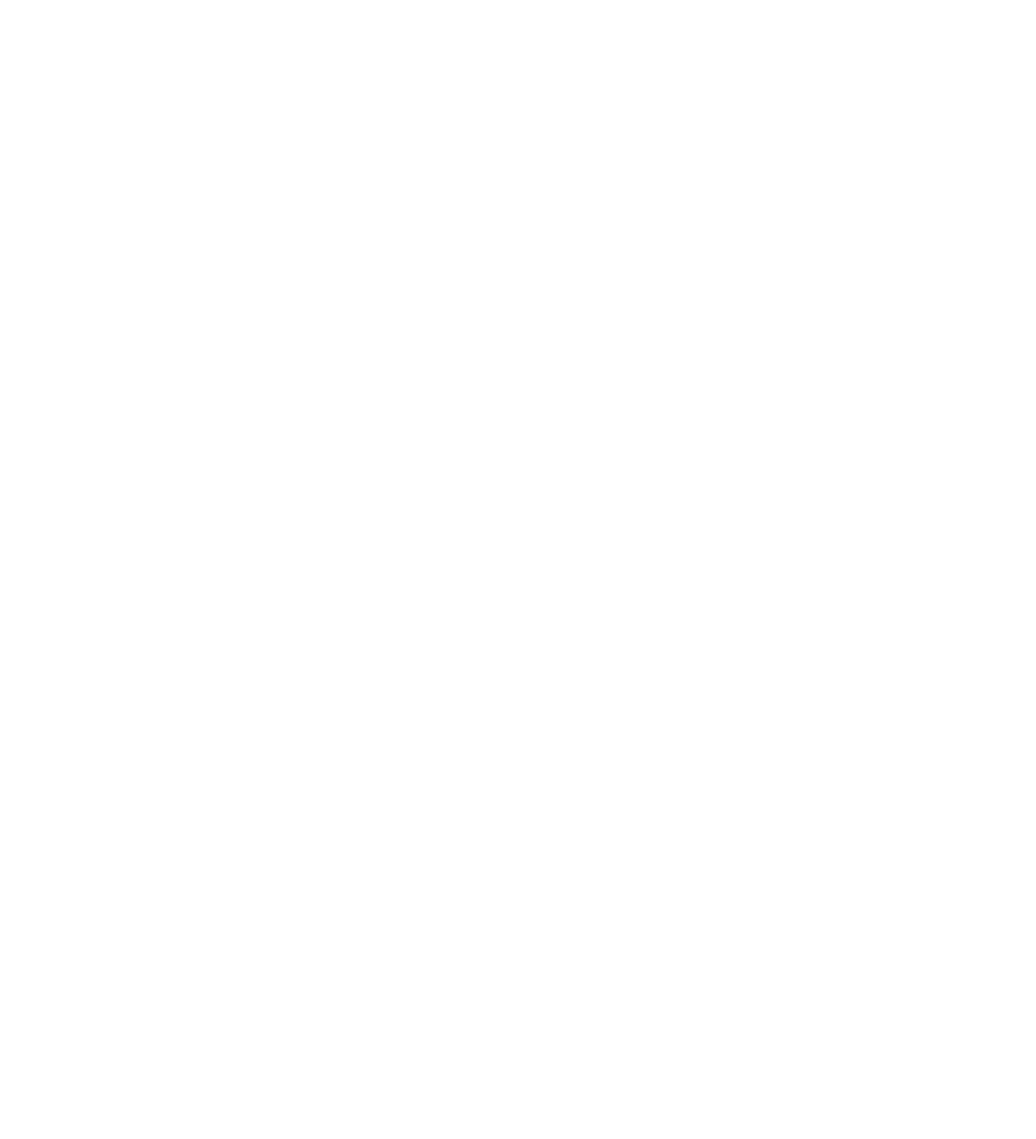
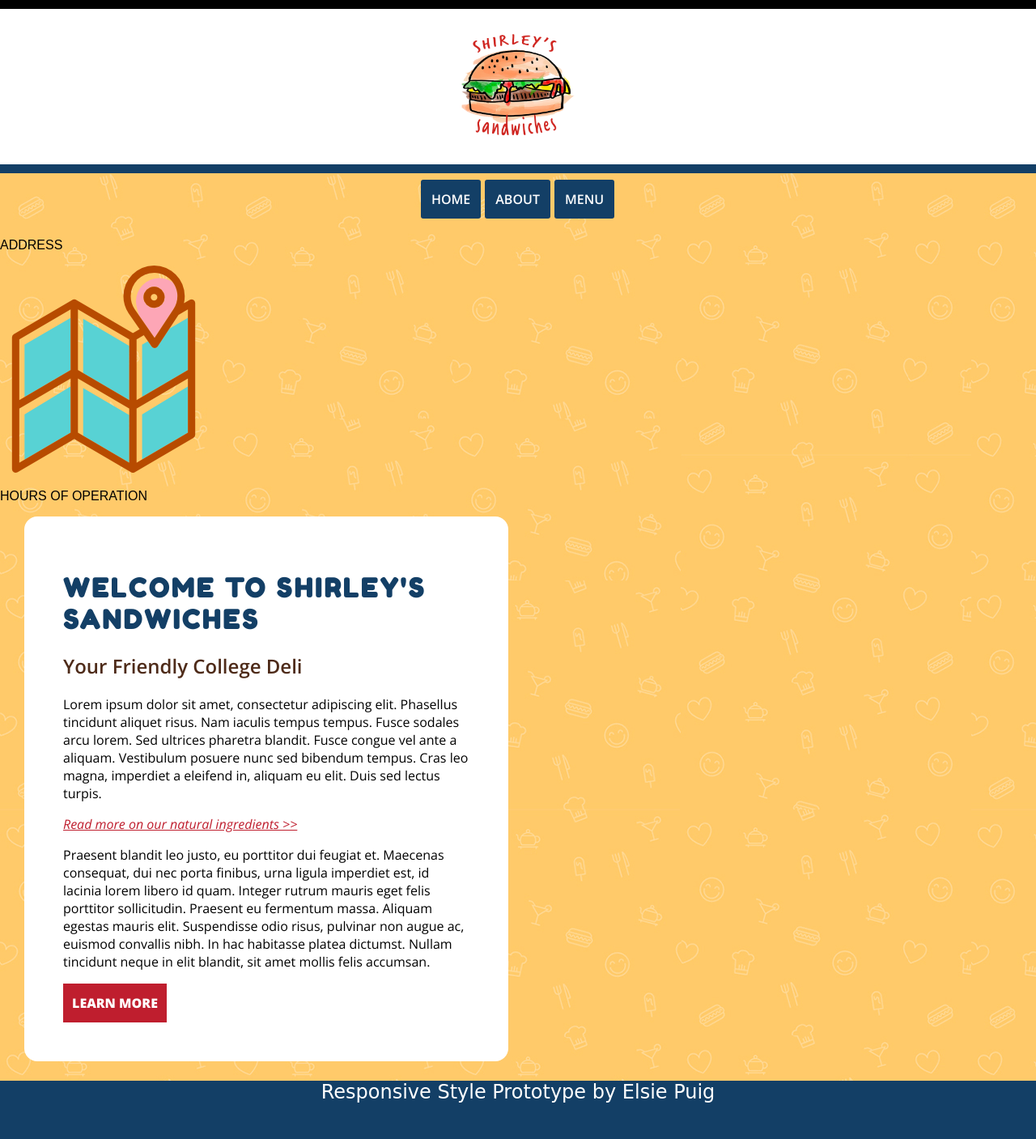
Before and after one commit to epuigsant/project_final3_puig_elsie, a plain HTML site: page index.html in a window 1280 px wide. Shown: the whole page at 81% size. Before the commit the page ends 800 px from the top, so only its background shows below. Drawn offline with nearby package versions, Linux system fonts and the light colour scheme; a web font is replaced by a local one.

Commit message:
add initial HTML and CSS files

```diff
--- a/css/main.css
+++ b/css/main.css
@@ -0,0 +1,289 @@
+html {
+    box-sizing: border-box;
+}
+
+*,
+*::before,
+*::after {
+    box-sizing: inherit;
+}
+
+body {
+    background-image: url("../img/background-copy.jpg");
+    font-family: Arial, Helvetica, sans-serif;
+    max-width: 1600px;
+}
+
+/* Grid */
+
+.container {
+    padding: 0 30px;
+}
+
+.container .column {
+    display: inline-block;
+    padding: 3em;
+    vertical-align: top;
+}
+
+.container .one-of-two {
+    width:49%;
+}
+
+#header {
+    width: 100%;
+}
+
+/* Header */
+
+#logo {
+    width: 100%;
+    margin: 0 auto;
+    background-color: #ffffff;
+    border-bottom: 0.7em solid #133f66;
+    border-top: 0.7em solid #000000;
+}
+
+#logo img {
+    width: 15%;
+    display: block;
+    margin: auto;
+}
+
+.visuallyhidden {
+    border: 0;
+    clip: rect(0 0 0 0);
+    height: 1px;
+    margin: -1px;
+    overflow: hidden;
+    padding: 0;
+    position: absolute;
+    width: 1px;
+}
+
+#navigation ul {
+    margin-top: 0;
+    margin-bottom: 1em;
+    padding: 0.5em 0;
+    list-style: none;
+    width: 100%;
+    text-align: center;
+}
+
+#navigation li {
+    display: inline-block;
+    margin-right: 1px;
+}
+
+li a {
+    display: block;
+    min-width: 2em;
+    padding: 0.8em;
+    text-decoration: none;
+    text-align: center;
+    text-transform: uppercase;
+    background-color: #133f66;
+    color: #ffffff;
+    font-weight: 600;
+    border-radius: 3px;
+    font-family: 'Open Sans', sans-serif;
+}
+
+li a:hover {
+    text-decoration: none;
+    color: #d7b424;
+    font-weight: 800;
+    font-family: 'Open Sans', sans-serif;
+}
+
+/* Main Section */
+
+#main {
+    margin: 0 auto;
+    width: 100%;
+}
+
+#main-content {
+    background-color: #ffffff;
+    border-radius: 1em;
+}
+
+#main-content h1 {
+    font-family: 'Fredoka One', cursive;
+    text-transform: uppercase;
+    letter-spacing: 0.1em;
+    color: #133f66;
+}
+
+#main-content h2 {
+    font-family: 'Open Sans', sans-serif;
+    font-weight: 600;
+    color: #4e2b19;
+}
+
+#main-content p {
+    font-family: 'Open Sans', sans-serif;
+}
+
+#main-content a {
+    font-family: 'Open Sans', sans-serif;
+    font-style: italic;
+    font-weight: 300;
+    color: #bf1e2e;
+}
+
+#main-content a:hover {
+    color: #6f9929;
+}
+
+button {
+    width: 8em;
+    height: 3em;
+    padding: 0.2em 0 0.2em 0;
+    border-style: none;
+    font-family: 'Open Sans', sans-serif;
+    text-transform: uppercase;
+    color: #ffffff;
+    font-weight: 800;
+    text-decoration: none;
+    background-color: #bf1e2e;
+}
+
+button:hover {
+    width: 9em;
+    height: 4em;
+    background-color: #133f66;
+}
+
+button:active {
+    font-style: italic;
+}
+
+/* Aside - Colors and Textures Sections */
+
+/*#sidebar {
+    float: right;
+}*/
+
+#sidebar h2 {
+    margin-top: 0;
+    padding: 0;
+}
+
+.sections {
+    width: 100%;
+}
+
+.sections h2 {
+    font-family: 'Open Sans', sans-serif;
+    font-weight: 600;
+    text-transform: uppercase;
+    color: #133f66;
+    text-align: center;
+}
+
+.image-swatches ul {
+    padding: 0;
+    margin: 0;
+    text-align: center;
+    font-size: 0;
+}
+
+.image-swatches li {
+    width: 50%;
+    display: inline-block;
+    margin: 0 auto;
+    padding: 5px;
+}
+
+img {
+    max-width: 100%;
+}
+
+.color-swatches ul {
+    margin: 0 0 40px 0;
+    padding: 0;
+    text-align: center;
+    font-size: 0;
+}
+
+.color-swatches li {
+    list-style-type: none;
+    display: inline-block;
+    width: 20%;
+    margin-top: 5px;
+}
+
+.swatch {
+    border: 2px solid #ffffff;
+    height: 100px;
+    margin-right: 5px;
+}
+
+.blue {
+    background-color: #133f66;
+}
+
+.red {
+    background-color: #bf1e2e;
+}
+
+.yellow {
+    background-color: #d7b424;
+}
+
+.green {
+    background-color: #6f9929;
+}
+
+.brown {
+    background-color: #4e2b19;
+}
+
+/* Footer */
+
+#footer {
+    clear: both;
+    width: 100%;
+    background-color: #133f66;
+    font-family: 'Delius Swash Caps', cursive;
+    color: #ffffff;
+    height: 3em;
+    text-align: center;
+    font-size: 1.5em;
+}
+
+/* Media Queries */
+
+/*Mobile Menu*/
+
+@media screen and (max-width: 450px) {
+    li {
+        margin-bottom: 1px;
+    }
+    ul li,
+    li a {
+        width: 100%;
+    }
+}
+
+/* Mobile Grid */
+
+@media screen and (max-width: 950px) {
+    .container .one-of-two {
+        width: 100%;
+    }
+
+    .image-swatches li {
+        width: 33%;
+    }
+}
+
+@media screen and (max-width: 670px) {
+    .image-swatches li {
+        width: 100%;
+    }
+    .color-swatches li {
+        width: 50%;
+    }
+}
--- a/index.html
+++ b/index.html
@@ -2,16 +2,54 @@
 <html lang="en">
 <head>
     <meta charset="utf-8">
-    <title></title>
-    <meta name="description" content="">
-
+    <title>Shirley's Sandwiches Style Prototype</title>
+    <meta name="description" content="shirley's sandwiches style prototype">
+    <meta name="viewport" content="width=device-width, initial-scale=1, maximum-scale=1">
     <link rel="stylesheet" href="css/vendor/normalize.min.css">
     <link rel="stylesheet" href="css/main.css">
+    <link href="https://fonts.googleapis.com/css?family=Delius+Swash+Caps|Fredoka+One|Open+Sans:400,600,700,700italic,800,300,400italic,300italic" rel="stylesheet" type="text/css">
 </head>
 <body>
-
-
-
+    <h1 class="visuallyhidden"><a href="#">Shirley's Sandwiches</a></h1>
+    <header class="header">
+        <div id="logo">
+            <img src="img/logo.png" alt="logo">
+        </div>
+    <div class="container">
+        <nav id="navigation">
+            <h2 class="visuallyhidden">Navigation</h2>
+            <ul>
+                <li><a href="#">Home</a></li>
+                <li><a href="#">About</a></li>
+                <li><a href="#">Menu</a></li>
+            </ul>
+        </nav>
+    </div>
+    </header>
+    <section id="contact-info">
+        <div>
+            <p>ADDRESS</p>
+        </div>
+        <div>
+            <img src="img/location.png" alt="restaurant location">
+        </div>
+        <div>
+            <p>HOURS OF OPERATION</p>
+        </div>
+    </section>
+    <main class="main container">
+        <article id="main-content" class="one-of-two column">
+            <h1>Welcome to Shirley's Sandwiches</h1>
+            <h2>Your Friendly College Deli</h2>
+            <p>Lorem ipsum dolor sit amet, consectetur adipiscing elit. Phasellus tincidunt aliquet risus. Nam iaculis tempus tempus. Fusce sodales arcu lorem. Sed ultrices pharetra blandit. Fusce congue vel ante a aliquam. Vestibulum posuere nunc sed bibendum tempus. Cras leo magna, imperdiet a eleifend in, aliquam eu elit. Duis sed lectus turpis. </p>
+            <a href="#">Read more on our natural ingredients >> </a>
+            <p>Praesent blandit leo justo, eu porttitor dui feugiat et. Maecenas consequat, dui nec porta finibus, urna ligula imperdiet est, id lacinia lorem libero id quam. Integer rutrum mauris eget felis porttitor sollicitudin. Praesent eu fermentum massa. Aliquam egestas mauris elit. Suspendisse odio risus, pulvinar non augue ac, euismod convallis nibh. In hac habitasse platea dictumst. Nullam tincidunt neque in elit blandit, sit amet mollis felis accumsan. </p>
+            <button name="sample cta button">Learn More</button>
+        </article>
+    </main>
+    <footer id="footer">
+        <p>Responsive Style Prototype by Elsie Puig</p>
+    </footer>
     <script src="js/main.js"></script>
 </body>
 </html>
```
Also changed, not shown: img/Shirley's_Sandwiches.jpg (added), img/background-copy.jpg (added), img/background.jpg (added), img/jam-428094_1280.jpg (added), img/location.png (added), img/logo.png (added), img/picnic-blanket-border-clipart-1.jpg (added).
